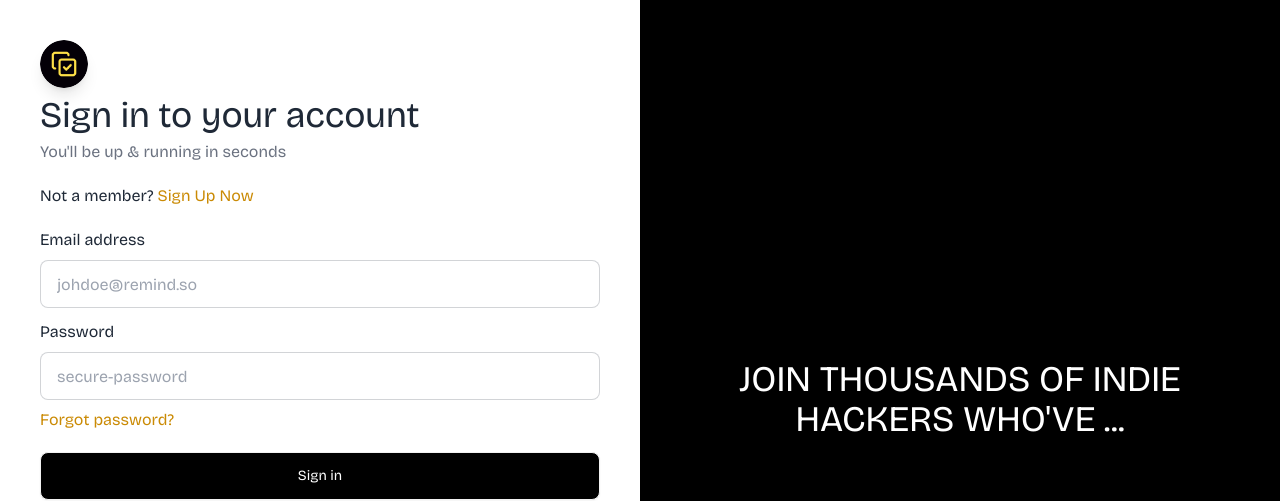
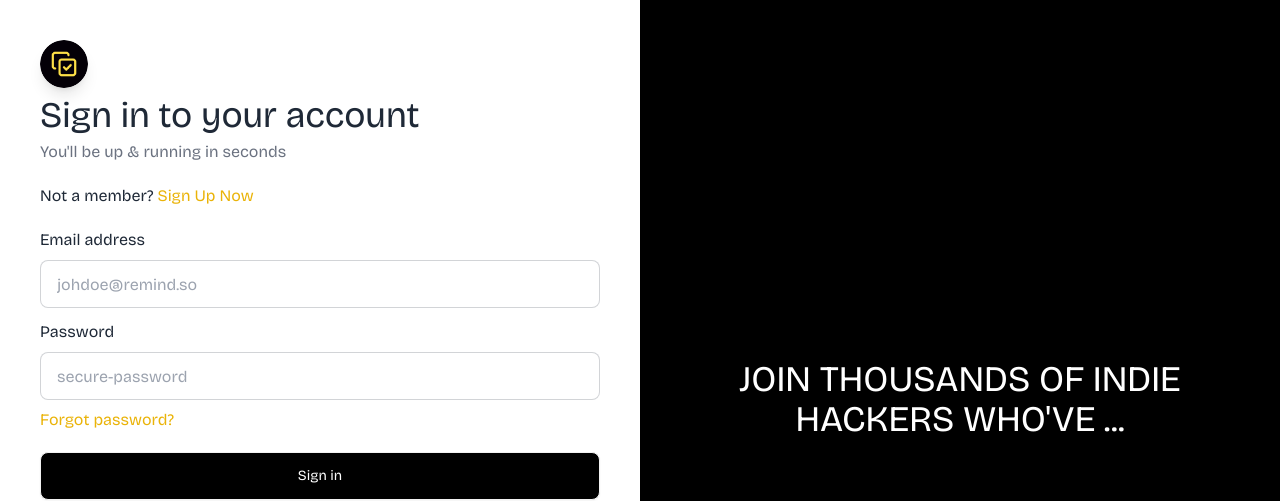
Before and after one commit to Okeke-Divine/remind-so, a Next.js app: page /signin in a window 1280 px wide. Shown: the top 501 px of the page. Built offline with nearby package versions, Linux system fonts and the light colour scheme.

Commit message:
Updated the text-primary

```diff
--- a/src/app/globals.css
+++ b/src/app/globals.css
@@ -28,7 +28,7 @@
     @apply bg-[#121212];
   }
   .app-text-primary{
-    @apply text-yellow-600;
+    @apply text-yellow-500;
   }
 }
 
```
